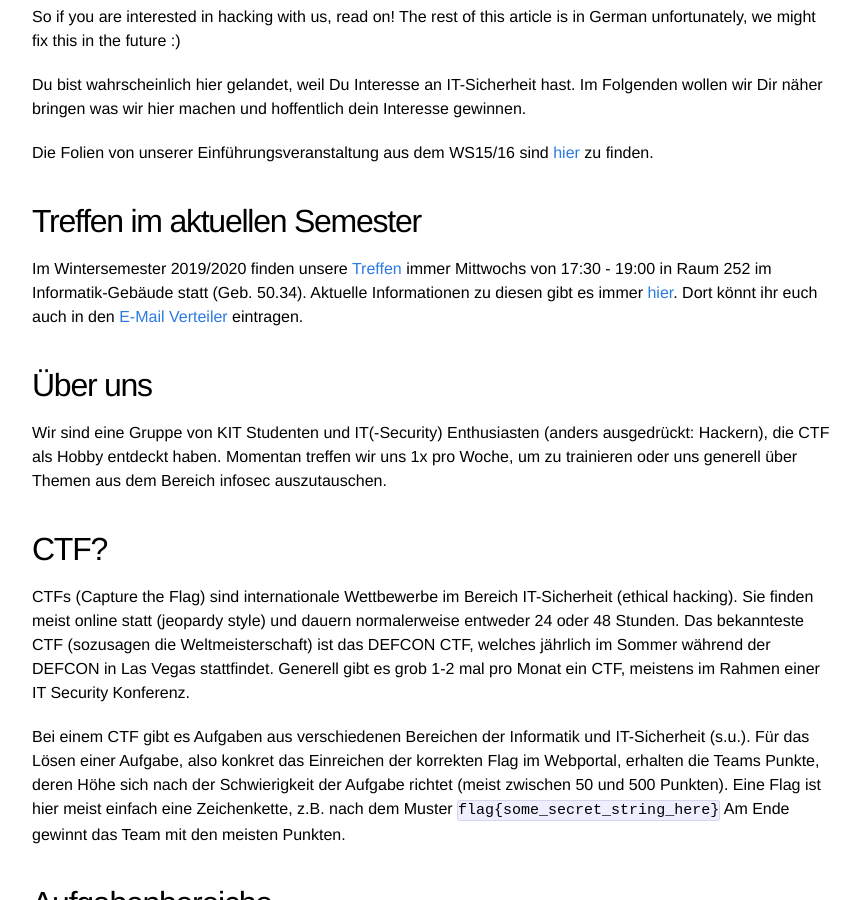
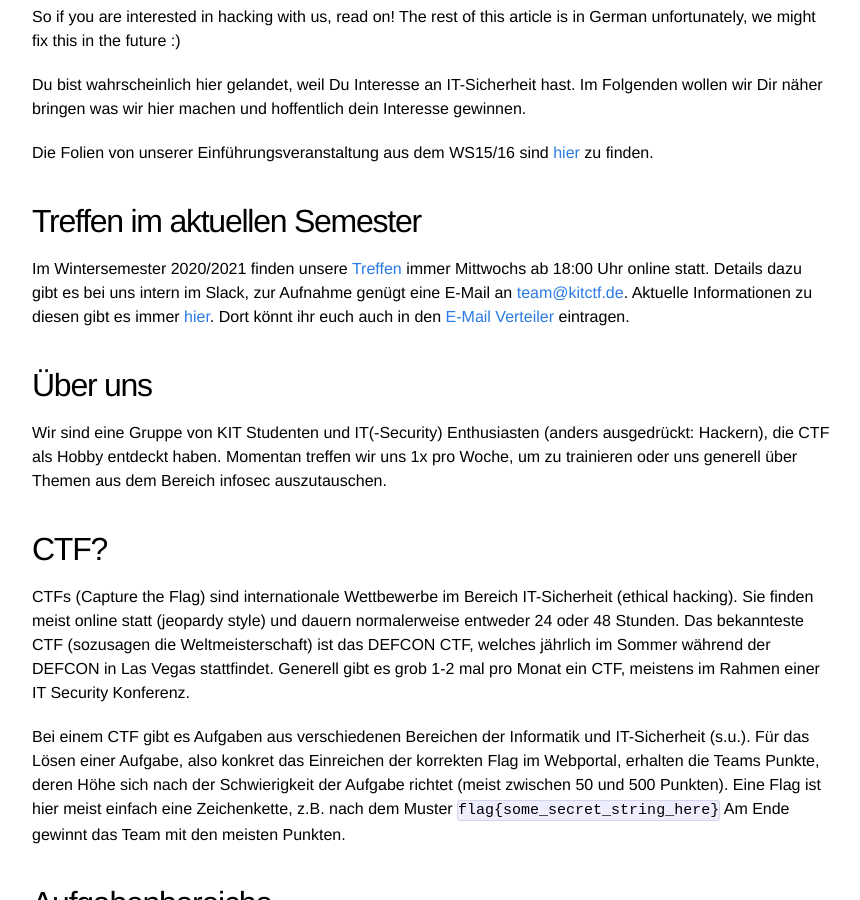
Before and after one commit to kitctf/www, a Jekyll site: the page built from about.md, in a window 1280 px wide and 900 px high, scrolled down 309 px. Shown: the whole window, without its empty margins (208-1068 px from the left). Built offline with Jekyll 4.4.1, drawn with Linux system fonts in a browser that asks for light colours.

Commit message:
added infos about current meetings

```diff
--- a/about.md
+++ b/about.md
@@ -18,7 +18,8 @@ Die Folien von unserer Einführungsveranstaltung aus dem WS15/16 sind [hier](htt
 
 ## Treffen im aktuellen Semester
 
-Im Wintersemester 2019/2020 finden unsere [Treffen](http://crypto.iti.kit.edu/index.php?id=kitctf) immer Mittwochs von 17:30 - 19:00 in Raum 252 im Informatik-Gebäude statt (Geb. 50.34).
+Im Wintersemester 2020/2021 finden unsere [Treffen](http://crypto.iti.kit.edu/index.php?id=kitctf) immer Mittwochs ab 18:00 Uhr online statt.
+Details dazu gibt es bei uns intern im Slack, zur Aufnahme genügt eine E-Mail an [team@kitctf.de](mailto:team@kitctf.de).
 Aktuelle Informationen zu diesen gibt es immer [hier](http://crypto.iti.kit.edu/index.php?id=kitctf).
 Dort könnt ihr euch auch in den [E-Mail Verteiler](https://lists.ira.uni-karlsruhe.de/mailman/listinfo/kitctf) eintragen.
 
```
